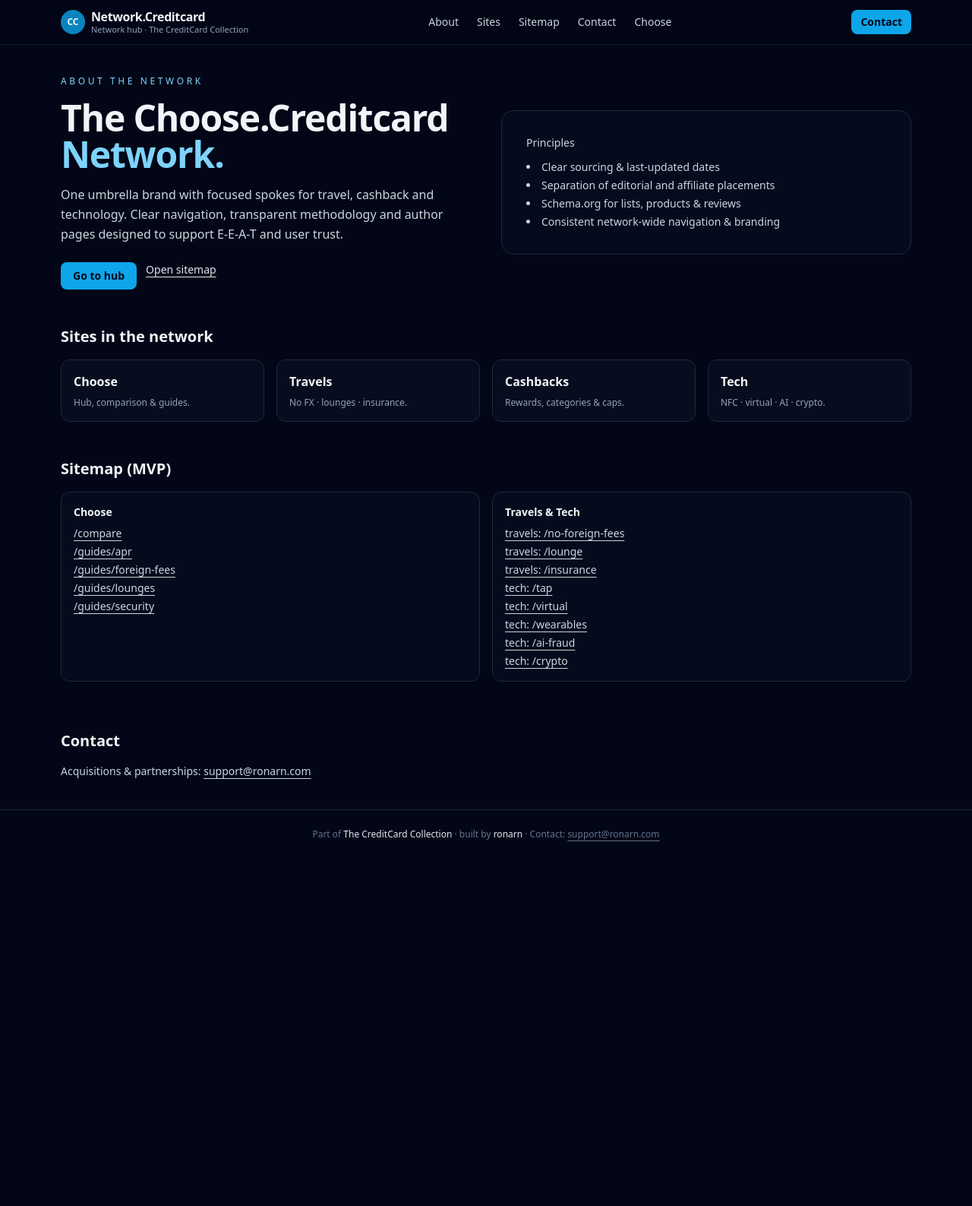
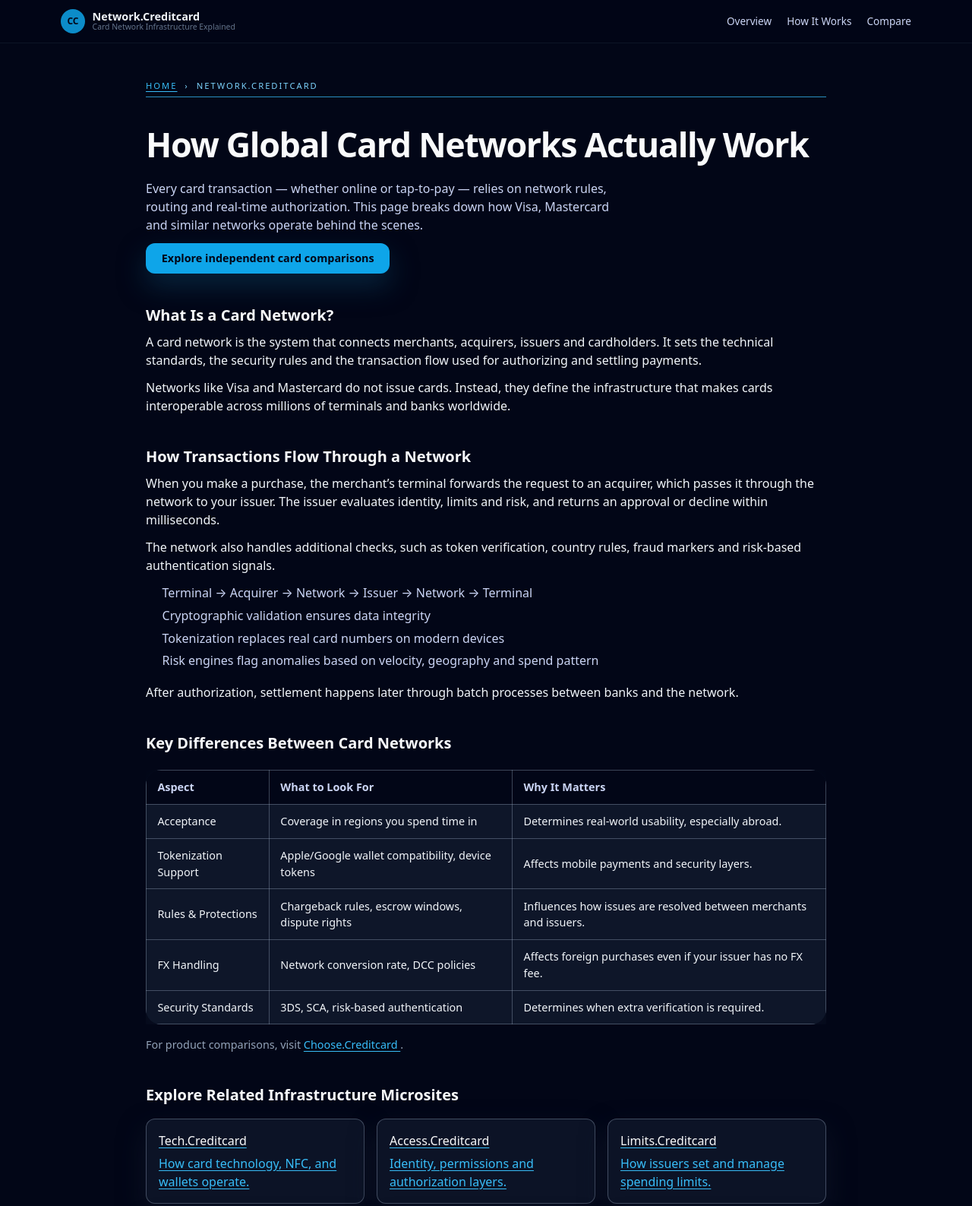
Before and after one commit to ChooseCreditCard/network.creditcard, a plain HTML site: page index.html in a window 1280 px wide. Shown: the top 1587 px of the page at 76% size. Before the commit the page ends 1130 px from the top, so only its background shows below. Drawn offline with nearby package versions, Linux system fonts and the light colour scheme.

Commit message:
Update index.html

```diff
--- a/index.html
+++ b/index.html
@@ -2,39 +2,27 @@
 <html lang="en">
 <head>
   <meta charset="UTF-8" />
-  <meta name="viewport" content="width=device-width, initial-scale=1.0" />
+  <meta name="viewport" content="width=device-width, initial-scale=1" />
 
-  <title>The Choose.Creditcard Network — About & Sitemap</title>
-  <meta name="description"
-        content="About the Choose.Creditcard network, sitemap and contact. Umbrella brand with focused spokes for travel, cashback and technology — built for trust, transparency and clear navigation.">
+  <title>Network.Creditcard – How Card Networks Operate</title>
+  <meta name="description" content="Understand how global card networks work: routing, authorization, settlement, rules and interoperability. Neutral and educational overview of card network infrastructure." />
+  <meta name="robots" content="index,follow" />
   <link rel="canonical" href="https://network.creditcard/" />
 
-  <!-- SEO -->
-  <meta name="robots" content="index,follow" />
-  <meta name="keywords"
-        content="choose.creditcard network, sitemap, about, contact, credit card guides, transparency, E-E-A-T">
-
   <!-- Open Graph -->
-  <meta property="og:title" content="The Choose.Creditcard Network — About & Sitemap">
-  <meta property="og:description"
-        content="Umbrella brand with focused spokes for travel, cashback and technology. Network-level sitemap, principles and contact.">
+  <meta property="og:title" content="Network.Creditcard – Card Network Infrastructure Explained" />
+  <meta property="og:description" content="Learn how Visa, Mastercard and other networks route transactions, verify identity, set rules and manage settlement." />
+  <meta property="og:type" content="website" />
   <meta property="og:url" content="https://network.creditcard/" />
-  <meta property="og:type" content="website">
-  <meta property="og:image" content="https://network.creditcard/preview.png">
+  <meta property="og:image" content="https://choose.creditcard/preview.png?utm_source=network.creditcard&utm_medium=referral&utm_campaign=og_image" />
 
   <!-- Twitter -->
-  <meta name="twitter:card" content="summary_large_image">
-  <meta name="twitter:title" content="The Choose.Creditcard Network — About & Sitemap">
-  <meta name="twitter:description" content="Trust, structure and navigation for the entire Choose.Creditcard collection.">
-  <meta name="twitter:image" content="https://network.creditcard/preview.png">
+  <meta name="twitter:card" content="summary_large_image" />
+  <meta name="twitter:title" content="Network.Creditcard – Card Network Infrastructure Explained" />
+  <meta name="twitter:description" content="Neutral documentation-style explanation of card network rules, routing, interoperability and settlement." />
+  <meta name="twitter:image" content="https://choose.creditcard/preview.png?utm_source=network.creditcard&utm_medium=referral&utm_campaign=twitter_image" />
 
-  <!-- Shared base CSS for the collection -->
-  <link rel="stylesheet" href="/styles.css" />
-
-  <!-- Tailwind -->
-  <script src="https://cdn.tailwindcss.com"></script>
-
-  <!-- Google Analytics (GA4) -->
+  <!-- GA4 -->
   <script async src="https://www.googletagmanager.com/gtag/js?id=G-64FE63JQ3H"></script>
   <script>
     window.dataLayer = window.dataLayer || [];
@@ -42,157 +30,198 @@
     gtag('js', new Date());
     gtag('config', 'G-64FE63JQ3H');
   </script>
+
+  <!-- Tailwind for utility classes -->
+  <script src="https://cdn.tailwindcss.com"></script>
+
+  <!-- Shared minisite styles -->
+  <link rel="stylesheet" href="./styles.css" />
 </head>
 <body class="bg-slate-950 text-slate-100">
-
-  <!-- Header -->
-  <header class="border-b border-slate-800/60 bg-slate-950/70 backdrop-blur sticky top-0 z-50">
-    <div class="max-w-6xl mx-auto px-4 py-3 flex items-center justify-between">
-      <div class="flex items-center gap-2">
-        <div class="h-8 w-8 rounded-full bg-sky-500/80 flex items-center justify-center text-xs font-bold">
-          CC
-        </div>
-        <div class="flex flex-col leading-tight">
-          <span class="font-semibold tracking-tight">Network.Creditcard</span>
-          <span class="text-[11px] text-slate-400">Network hub · The CreditCard Collection</span>
+  <header class="site-header">
+    <div class="nav-inner max-w-6xl">
+      <div class="brand">
+        <div class="cc-logo">CC</div>
+        <div class="brand-text">
+          <div class="brand-title">Network.Creditcard</div>
+          <div class="brand-subtitle">Card Network Infrastructure Explained</div>
         </div>
       </div>
-
-      <nav class="hidden md:flex gap-6 text-sm text-slate-300">
-        <a href="#about" class="hover:text-white">About</a>
-        <a href="#sites" class="hover:text-white">Sites</a>
-        <a href="#sitemap" class="hover:text-white">Sitemap</a>
-        <a href="#contact" class="hover:text-white">Contact</a>
-        <a href="https://choose.creditcard/" class="hover:text-white">Choose</a>
+      <nav class="nav-links" aria-label="Page navigation">
+        <a href="#overview">Overview</a>
+        <a href="#mechanics">How It Works</a>
+        <a href="#compare">Compare</a>
       </nav>
-
-      <a href="mailto:support@ronarn.com"
-         class="text-xs md:text-sm bg-sky-500 hover:bg-sky-400 text-slate-950 font-semibold rounded-lg px-3 py-1.5 transition">
-        Contact
-      </a>
     </div>
   </header>
 
-  <!-- Hero / About -->
-  <section class="max-w-6xl mx-auto px-4 pt-10 pb-12" id="about">
-    <div class="grid md:grid-cols-2 gap-10 items-center">
-      <div>
-        <p class="text-xs uppercase tracking-[0.3em] text-sky-300 mb-4">
-          About the network
+  <main class="cc-page">
+    <!-- Breadcrumb -->
+    <div class="cc-breadcrumb">
+      <a href="https://choose.creditcard/?utm_source=network.creditcard&utm_medium=referral&utm_campaign=breadcrumb">Home</a>
+      &nbsp;›&nbsp;
+      Network.Creditcard
+    </div>
+
+    <!-- Hero -->
+    <section class="hero">
+      <div class="hero-content">
+        <h1>How Global Card Networks Actually Work</h1>
+        <p class="hero-lead">
+          Every card transaction — whether online or tap-to-pay — relies on network rules, routing and real-time authorization. This page breaks down how Visa, Mastercard and similar networks operate behind the scenes.
         </p>
+        <a class="cta" href="https://choose.creditcard/?utm_source=network.creditcard&utm_medium=referral&utm_campaign=hero_cta">
+          Explore independent card comparisons
+        </a>
+      </div>
+    </section>
 
-        <h1 class="text-3xl md:text-5xl font-extrabold tracking-tight mb-4">
-          The Choose.Creditcard<br class="hidden md:block" />
-          <span class="text-sky-300">Network.</span>
-        </h1>
+    <!-- Overview -->
+    <section id="overview" class="section">
+      <h2>What Is a Card Network?</h2>
+      <p>A card network is the system that connects merchants, acquirers, issuers and cardholders. It sets the technical standards, the security rules and the transaction flow used for authorizing and settling payments.</p>
+      <p>Networks like Visa and Mastercard do not issue cards. Instead, they define the infrastructure that makes cards interoperable across millions of terminals and banks worldwide.</p>
+    </section>
 
-        <p class="text-slate-300 leading-relaxed mb-6">
-          One umbrella brand with focused spokes for travel, cashback and technology.
-          Clear navigation, transparent methodology and author pages designed to support
-          E-E-A-T and user trust.
-        </p>
+    <!-- Mechanics -->
+    <section id="mechanics" class="section">
+      <h2>How Transactions Flow Through a Network</h2>
+      <p>When you make a purchase, the merchant’s terminal forwards the request to an acquirer, which passes it through the network to your issuer. The issuer evaluates identity, limits and risk, and returns an approval or decline within milliseconds.</p>
+      <p>The network also handles additional checks, such as token verification, country rules, fraud markers and risk-based authentication signals.</p>
 
-        <div class="flex flex-wrap gap-3">
-          <a href="https://choose.creditcard/"
-             class="bg-sky-500 hover:bg-sky-400 text-slate-950 font-semibold rounded-lg px-4 py-2 text-sm transition">
-            Go to hub
-          </a>
-          <a href="#sitemap"
-             class="text-sm text-slate-200 hover:text-white underline underline-offset-4">
-            Open sitemap
-          </a>
-        </div>
+      <ul class="list">
+        <li>Terminal → Acquirer → Network → Issuer → Network → Terminal</li>
+        <li>Cryptographic validation ensures data integrity</li>
+        <li>Tokenization replaces real card numbers on modern devices</li>
+        <li>Risk engines flag anomalies based on velocity, geography and spend pattern</li>
+      </ul>
+
+      <p>After authorization, settlement happens later through batch processes between banks and the network.</p>
+    </section>
+
+    <!-- Comparison table -->
+    <section id="compare" class="section">
+      <h2>Key Differences Between Card Networks</h2>
+      <div class="table-wrap">
+        <table class="table">
+          <thead>
+            <tr>
+              <th>Aspect</th>
+              <th>What to Look For</th>
+              <th>Why It Matters</th>
+            </tr>
+          </thead>
+          <tbody>
+            <tr>
+              <td>Acceptance</td>
+              <td>Coverage in regions you spend time in</td>
+              <td>Determines real-world usability, especially abroad.</td>
+            </tr>
+            <tr>
+              <td>Tokenization Support</td>
+              <td>Apple/Google wallet compatibility, device tokens</td>
+              <td>Affects mobile payments and security layers.</td>
+            </tr>
+            <tr>
+              <td>Rules &amp; Protections</td>
+              <td>Chargeback rules, escrow windows, dispute rights</td>
+              <td>Influences how issues are resolved between merchants and issuers.</td>
+            </tr>
+            <tr>
+              <td>FX Handling</td>
+              <td>Network conversion rate, DCC policies</td>
+              <td>Affects foreign purchases even if your issuer has no FX fee.</td>
+            </tr>
+            <tr>
+              <td>Security Standards</td>
+              <td>3DS, SCA, risk-based authentication</td>
+              <td>Determines when extra verification is required.</td>
+            </tr>
+          </tbody>
+        </table>
       </div>
 
-      <div class="bg-slate-900/30 border border-slate-800 rounded-2xl p-6 md:p-8">
-        <p class="text-slate-300 text-sm mb-3">Principles</p>
-        <ul class="list-disc list-inside text-sm text-slate-300 space-y-1">
-          <li>Clear sourcing &amp; last-updated dates</li>
-          <li>Separation of editorial and affiliate placements</li>
-          <li>Schema.org for lists, products &amp; reviews</li>
-          <li>Consistent network-wide navigation &amp; branding</li>
-        </ul>
+      <p class="small">
+        For product comparisons, visit
+        <a href="https://choose.creditcard/?utm_source=network.creditcard&utm_medium=referral&utm_campaign=comparison_section">
+          Choose.Creditcard
+        </a>.
+      </p>
+    </section>
+
+    <!-- Cluster links -->
+    <section class="section">
+      <h2>Explore Related Infrastructure Microsites</h2>
+      <div class="cluster-grid">
+        <a class="cluster-card" href="https://tech.creditcard/?utm_source=network.creditcard&utm_medium=referral&utm_campaign=cluster_tech">
+          <h3>Tech.Creditcard</h3>
+          <p>How card technology, NFC, and wallets operate.</p>
+        </a>
+        <a class="cluster-card" href="https://access.creditcard/?utm_source=network.creditcard&utm_medium=referral&utm_campaign=cluster_access">
+          <h3>Access.Creditcard</h3>
+          <p>Identity, permissions and authorization layers.</p>
+        </a>
+        <a class="cluster-card" href="https://limits.creditcard/?utm_source=network.creditcard&utm_medium=referral&utm_campaign=cluster_limits">
+          <h3>Limits.Creditcard</h3>
+          <p>How issuers set and manage spending limits.</p>
+        </a>
+        <a class="cluster-card" href="https://verify.creditcard/?utm_source=network.creditcard&utm_medium=referral&utm_campaign=cluster_verify">
+          <h3>Verify.Creditcard</h3>
+          <p>Risk checks, authentication and verification flows.</p>
+        </a>
+        <a class="cluster-card" href="https://applications.creditcard/?utm_source=network.creditcard&utm_medium=referral&utm_campaign=cluster_applications">
+          <h3>Applications.Creditcard</h3>
+          <p>The application → approval → activation pipeline.</p>
+        </a>
+        <a class="cluster-card" href="https://comparecard.creditcard/?utm_source=network.creditcard&utm_medium=referral&utm_campaign=cluster_comparecard">
+          <h3>CompareCard.Creditcard</h3>
+          <p>Neutral documentation-style card comparison structure.</p>
+        </a>
       </div>
-    </div>
-  </section>
+    </section>
 
-  <!-- Sites overview -->
-  <section class="max-w-6xl mx-auto px-4 pb-12" id="sites">
-    <h2 class="text-xl font-semibold mb-4">Sites in the network</h2>
+    <!-- Collection -->
+    <section class="section">
+      <h2>Part of The CreditCard Collection</h2>
+      <p class="small">
+        Network.Creditcard is one spoke in <strong>The CreditCard Collection</strong> — a network of focused minisites operated by ronarn AS.
+      </p>
+      <p class="small">
+        We do not issue cards. We summarize documentation, highlight system behaviour and link to independent comparison hubs.
+      </p>
+      <p class="small">
+        This site is informational only and does not provide financial, investment or legal advice.
+      </p>
 
-    <div class="grid sm:grid-cols-2 md:grid-cols-4 gap-4">
-      <a class="bg-slate-900/40 border border-slate-800 rounded-xl p-4"
-         href="https://choose.creditcard/">
-        <h3 class="font-semibold">Choose</h3>
-        <p class="text-xs text-slate-400 mt-2">Hub, comparison &amp; guides.</p>
+      <!-- Comparison hub snippet -->
+      <p class="text-xs text-slate-500 mt-6">
+        This page connects to the
+        <a href="https://choose.creditcard/?utm_source=network.creditcard&utm_medium=referral&utm_campaign=hub_network"
+           class="font-medium hover:text-slate-900">
+          main comparison hub
+        </a>
+        on <a href="https://choose.creditcard/" class="font-medium hover:text-slate-900">Choose.Creditcard</a>,
+        covering neutral card explanations and product documentation.
+      </p>
+    </section>
+
+    <!-- Bottom CTA -->
+    <section class="section">
+      <h2>Ready to Explore More Infrastructure?</h2>
+      <p class="small">
+        Use Network.Creditcard to understand how networks operate — then explore the main hub for structured comparisons.
+      </p>
+      <a class="cta" href="https://choose.creditcard/?utm_source=network.creditcard&utm_medium=referral&utm_campaign=bottom_cta">
+        Go to Choose.Creditcard
       </a>
+    </section>
+  </main>
 
-      <a class="bg-slate-900/40 border border-slate-800 rounded-xl p-4"
-         href="https://travels.creditcard/">
-        <h3 class="font-semibold">Travels</h3>
-        <p class="text-xs text-slate-400 mt-2">No FX · lounges · insurance.</p>
-      </a>
-
-      <a class="bg-slate-900/40 border border-slate-800 rounded-xl p-4"
-         href="https://cashbacks.creditcard/">
-        <h3 class="font-semibold">Cashbacks</h3>
-        <p class="text-xs text-slate-400 mt-2">Rewards, categories &amp; caps.</p>
-      </a>
-
-      <a class="bg-slate-900/40 border border-slate-800 rounded-xl p-4"
-         href="https://tech.creditcard/">
-        <h3 class="font-semibold">Tech</h3>
-        <p class="text-xs text-slate-400 mt-2">NFC · virtual · AI · crypto.</p>
-      </a>
-    </div>
-  </section>
-
-  <!-- Sitemap -->
-  <section class="max-w-6xl mx-auto px-4 pb-16" id="sitemap">
-    <h2 class="text-xl font-semibold mb-4">Sitemap (MVP)</h2>
-
-    <div class="grid md:grid-cols-2 gap-4 text-sm">
-      <div class="bg-slate-900/30 border border-slate-800 rounded-xl p-4">
-        <h3 class="font-semibold mb-2">Choose</h3>
-        <ul class="space-y-1 text-slate-300">
-          <li><a class="underline underline-offset-4" href="https://choose.creditcard/#compare">/compare</a></li>
-          <li><a class="underline underline-offset-4" href="https://choose.creditcard/guides/apr">/guides/apr</a></li>
-          <li><a class="underline underline-offset-4" href="https://choose.creditcard/guides/foreign-fees">/guides/foreign-fees</a></li>
-          <li><a class="underline underline-offset-4" href="https://choose.creditcard/guides/lounges">/guides/lounges</a></li>
-          <li><a class="underline underline-offset-4" href="https://choose.creditcard/guides/security">/guides/security</a></li>
-        </ul>
-      </div>
-
-      <div class="bg-slate-900/30 border border-slate-800 rounded-xl p-4">
-        <h3 class="font-semibold mb-2">Travels &amp; Tech</h3>
-        <ul class="space-y-1 text-slate-300">
-          <li><a class="underline underline-offset-4" href="https://travels.creditcard/no-foreign-fees">travels: /no-foreign-fees</a></li>
-          <li><a class="underline underline-offset-4" href="https://travels.creditcard/lounge">travels: /lounge</a></li>
-          <li><a class="underline underline-offset-4" href="https://travels.creditcard/insurance">travels: /insurance</a></li>
-          <li><a class="underline underline-offset-4" href="https://tech.creditcard/tap">tech: /tap</a></li>
-          <li><a class="underline underline-offset-4" href="https://tech.creditcard/virtual">tech: /virtual</a></li>
-          <li><a class="underline underline-offset-4" href="https://tech.creditcard/wearables">tech: /wearables</a></li>
-          <li><a class="underline underline-offset-4" href="https://tech.creditcard/ai-fraud">tech: /ai-fraud</a></li>
-          <li><a class="underline underline-offset-4" href="https://tech.creditcard/crypto">tech: /crypto</a></li>
-        </ul>
-      </div>
-    </div>
-  </section>
-
-  <!-- Contact -->
-  <section class="max-w-6xl mx-auto px-4 pb-10" id="contact">
-    <h2 class="text-xl font-semibold mb-4">Contact</h2>
-    <p class="text-sm text-slate-300">
-      Acquisitions &amp; partnerships:
-      <a class="underline underline-offset-4" href="mailto:support@ronarn.com">support@ronarn.com</a>
+  <footer class="mini-footer">
+    <p class="mini-footer-main">© 2025 The CreditCard Collection — ronarn AS</p>
+    <p class="mini-footer-contact">
+      Contact: <a href="mailto:support@cc.creditcard">support@cc.creditcard</a>
     </p>
-  </section>
-
-  <footer class="border-t border-slate-800 py-6 text-center text-xs text-slate-500">
-    Part of <span class="text-slate-200">The CreditCard Collection</span> · built by
-    <span class="text-slate-200">ronarn</span> · Contact:
-    <a href="mailto:support@ronarn.com" class="underline underline-offset-4">support@ronarn.com</a>
   </footer>
-
 </body>
 </html>
```
